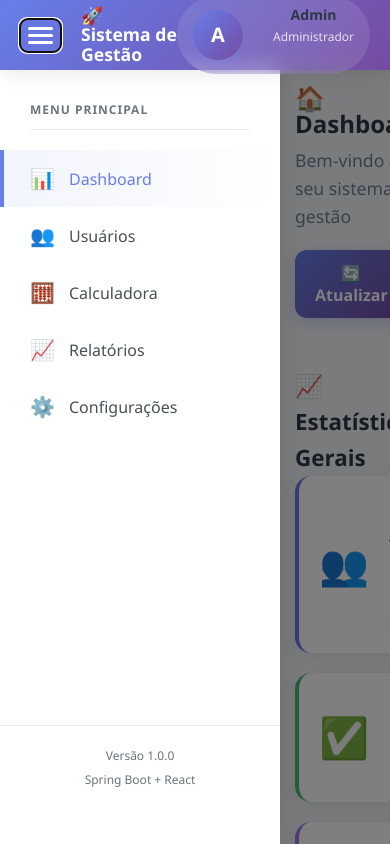
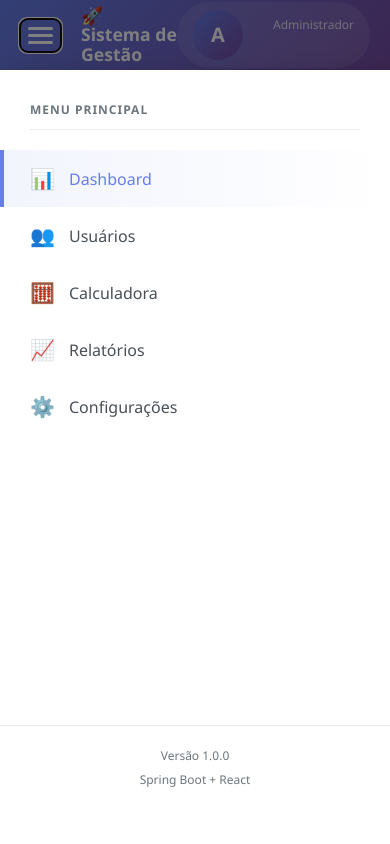
Before and after one commit to danielramosdev1234/portifolio, a React (Vite) app in the folder frontend/: page / in a window 390 px wide. Both pictures are taken after a click on the button "Toggle menu". Built offline with nearby package versions, Linux system fonts and the light colour scheme; no server answers.

Commit message:
acertado menu mobile

```diff
--- a/frontend/src/components/MainLayout.css
+++ b/frontend/src/components/MainLayout.css
@@ -53,14 +53,16 @@ html, body {
 
 .menu-toggle {
   display: none;
-  background: none;
-  border: none;
   flex-direction: column;
   gap: 4px;
   cursor: pointer;
   padding: 8px;
   border-radius: 8px;
   transition: all 0.3s ease;
+  z-index: 1100;
+  position: relative;
+  background: none;
+  border: none;
 }
 
 .menu-toggle:hover {
@@ -135,6 +137,7 @@ html, body {
   transition: all 0.3s ease;
   overflow-y: auto;
   z-index: 90;
+  position: relative;
 }
 
 .sidebar-nav {
@@ -142,6 +145,7 @@ html, body {
   height: 100%;
   display: flex;
   flex-direction: column;
+  justify-content: space-between;
 }
 
 .nav-section {
@@ -261,7 +265,7 @@ html, body {
   box-shadow: 0 4px 20px rgba(0,0,0,0.1);
 }
 
-/* Sidebar Overlay para Mobile */
+/* Sidebar Overlay */
 .sidebar-overlay {
   display: none;
   position: fixed;
@@ -270,42 +274,56 @@ html, body {
   right: 0;
   bottom: 0;
   background: rgba(0,0,0,0.5);
-  z-index: 85;
+  z-index: 950;
+  opacity: 0;
+  transition: opacity 0.3s ease;
 }
 
-/* Sidebar Overlay para Mobile */
-.sidebar-overlay {
-  display: none;
-  position: fixed;
-  top: 0;
-  left: 0;
-  right: 0;
-  bottom: 0;
-  background: rgba(0,0,0,0.5);
-  z-index: 85;
+.sidebar-overlay.active {
+  opacity: 1;
 }
 
 /* Responsividade */
+@media (max-width: 1024px) {
+  .main-layout {
+    grid-template-columns: 240px 1fr;
+  }
+}
+
 @media (max-width: 768px) {
-  .sidebar {
-    left: -280px;
-    z-index: 90;
-  }
-
-  .sidebar-open {
-    left: 0;
-  }
-
-  .main-content {
-    margin-left: 0;
-  }
-
   .menu-toggle {
     display: flex;
   }
 
+  .main-layout {
+    grid-template-areas:
+      "header header"
+      "content content";
+    grid-template-columns: 1fr;
+  }
+
+  .sidebar {
+    position: fixed;
+    top: 70px;
+    left: 0;
+    width: 280px;
+    height: calc(100vh - 70px);
+    z-index: 1000;
+    transform: translateX(-100%);
+    transition: transform 0.3s ease;
+  }
+
+  .sidebar.sidebar-open {
+    transform: translateX(0);
+  }
+
   .sidebar-overlay {
     display: block;
+  }
+
+  .main-content {
+    grid-column: 1 / -1;
+    margin-left: 0;
   }
 
   .content-wrapper {
@@ -333,4 +351,8 @@ html, body {
   .app-title {
     font-size: 1.1em;
   }
+
+  .sidebar {
+    width: 100vw;
+  }
 }
--- a/frontend/src/components/MainLayout.jsx
+++ b/frontend/src/components/MainLayout.jsx
@@ -47,12 +47,26 @@ function MainLayout() {
     setSidebarOpen(!sidebarOpen);
   };
 
+  const closeSidebar = () => {
+    setSidebarOpen(false);
+  };
+
+  const handleMenuItemClick = (itemId) => {
+    setCurrentPage(itemId);
+    setSidebarOpen(false);
+  };
+
   return (
     <div className="main-layout">
       {/* Header */}
       <header className="main-header">
         <div className="header-left">
-          <button className="menu-toggle" onClick={toggleSidebar}>
+          <button
+            className="menu-toggle"
+            onClick={toggleSidebar}
+            type="button"
+            aria-label="Toggle menu"
+          >
             <span className="hamburger"></span>
             <span className="hamburger"></span>
             <span className="hamburger"></span>
@@ -64,7 +78,6 @@ function MainLayout() {
           <div className="user-profile">
             <div className="user-avatar">A</div>
             <div className="user-info">
-              <span className="user-name">Admin</span>
               <span className="user-role">Administrador</span>
             </div>
           </div>
@@ -81,10 +94,8 @@ function MainLayout() {
                 <li key={item.id}>
                   <button
                     className={`nav-item ${currentPage === item.id ? 'nav-item-active' : ''}`}
-                    onClick={() => {
-                      setCurrentPage(item.id);
-                      setSidebarOpen(false);
-                    }}
+                    onClick={() => handleMenuItemClick(item.id)}
+                    type="button"
                   >
                     <span className="nav-icon">{item.icon}</span>
                     <span className="nav-label">{item.label}</span>
@@ -104,7 +115,12 @@ function MainLayout() {
       </aside>
 
       {/* Overlay para mobile */}
-      {sidebarOpen && <div className="sidebar-overlay" onClick={toggleSidebar}></div>}
+      {sidebarOpen && (
+        <div
+          className={`sidebar-overlay ${sidebarOpen ? 'active' : ''}`}
+          onClick={closeSidebar}
+        ></div>
+      )}
 
       {/* Conteúdo Principal */}
       <main className="main-content">
```
